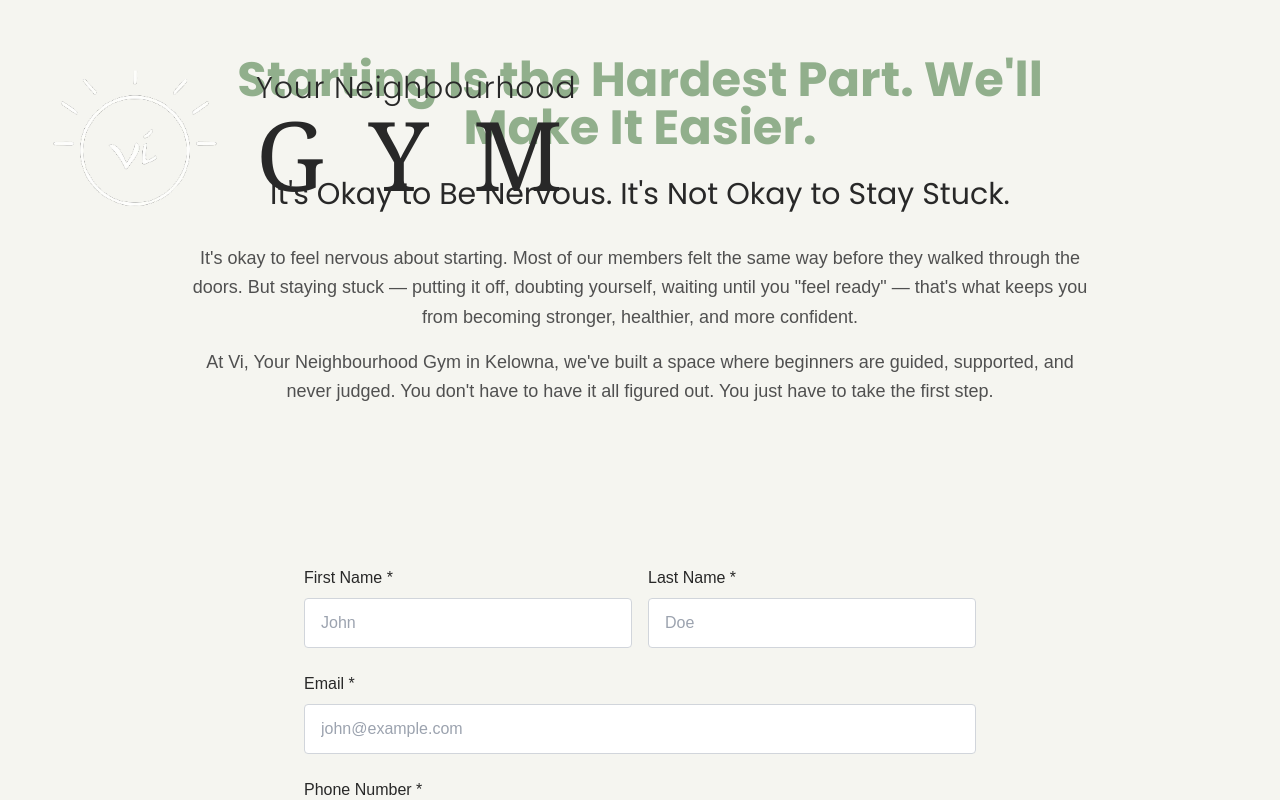
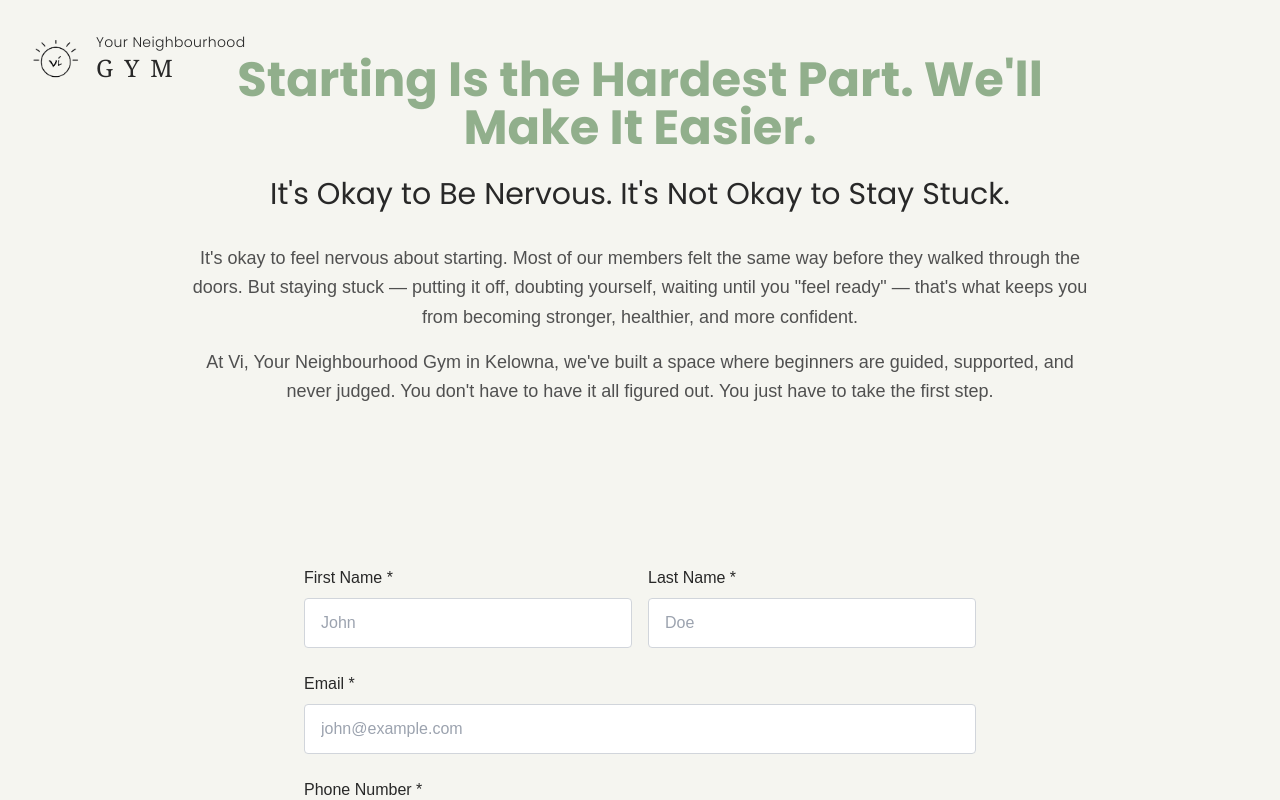
Before and after one commit to parker-nothing-nord/vi-fit-static, a Next.js app: page /book in a window 1280 px wide. Shown: the top 800 px of the page. Built offline with nearby package versions, Linux system fonts and the light colour scheme; a web font is replaced by a local one.

Commit message:
Fix PageLogo: use black icon, reduce size by 75%, improve spacing

```diff
--- a/components/PageLogo.tsx
+++ b/components/PageLogo.tsx
@@ -13,21 +13,21 @@
   }
 
   return (
-    <div className="absolute top-6 left-6 md:top-12 md:left-12 lg:top-12 lg:left-12 z-50">
-      <Link href="/" className="flex items-center gap-4 md:gap-6 lg:gap-8 hover:opacity-80 transition-opacity">
+    <div className="absolute top-4 left-4 md:top-6 md:left-6 lg:top-8 lg:left-8 z-50">
+      <Link href="/" className="flex items-center gap-2 md:gap-3 lg:gap-4 hover:opacity-80 transition-opacity">
         <Image
-          src="/icon.png"
+          src="/icon-black.png"
           alt="Vi Gym Logo"
           width={208}
           height={208}
-          className="w-20 h-20 md:w-32 md:h-32 lg:w-44 lg:h-44"
+          className="w-8 h-8 md:w-10 md:h-10 lg:w-12 lg:h-12"
           unoptimized
         />
-        <div className="text-left">
-          <div className="text-text-dark text-sm md:text-2xl lg:text-3xl font-poppins font-light tracking-wide">
+        <div className="text-left whitespace-nowrap">
+          <div className="text-text-dark text-[10px] md:text-xs lg:text-sm font-poppins font-light tracking-wide leading-tight">
             Your Neighbourhood
           </div>
-          <div className="text-text-dark text-3xl md:text-6xl lg:text-8xl font-serif font-light tracking-widest">
+          <div className="text-text-dark text-base md:text-xl lg:text-2xl font-serif font-light tracking-widest leading-tight">
             G Y M
           </div>
         </div>
```
Also changed, not shown: .do/app-static.yaml, public/icon-black.png (added).
